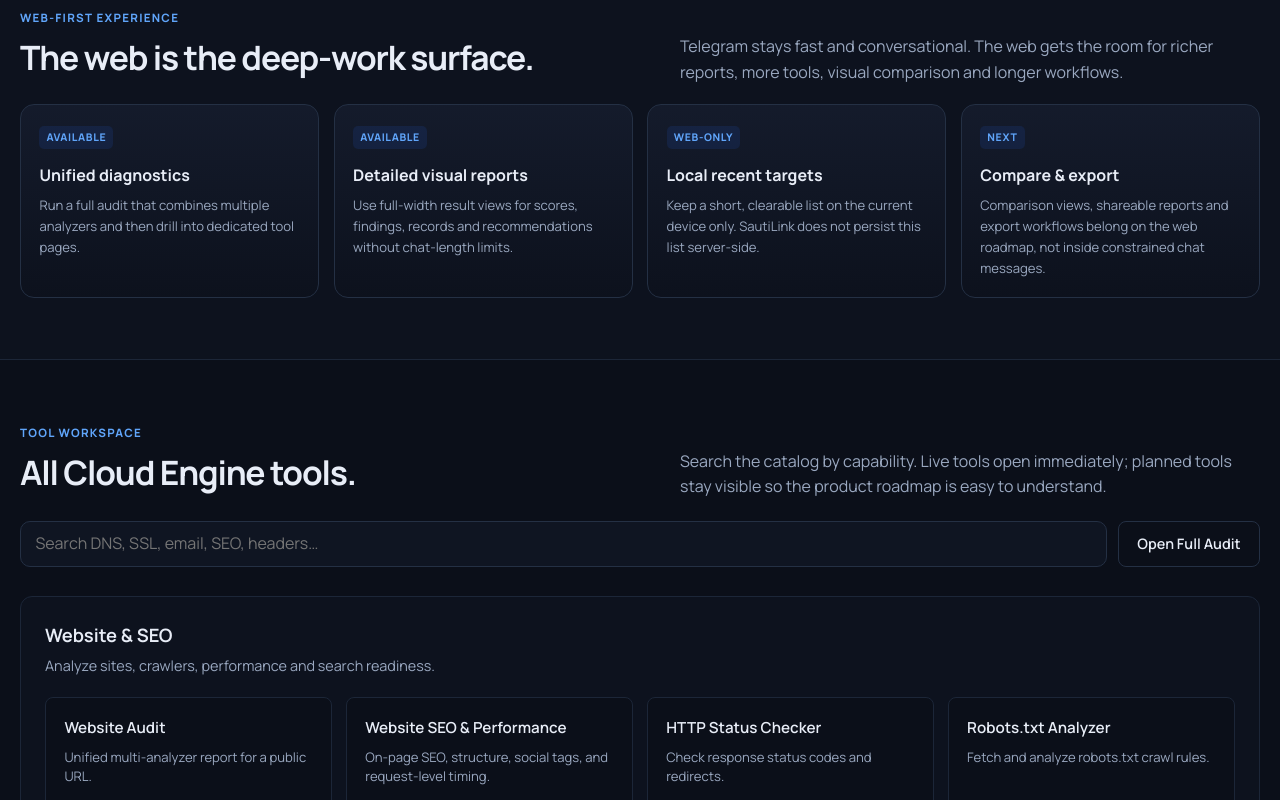
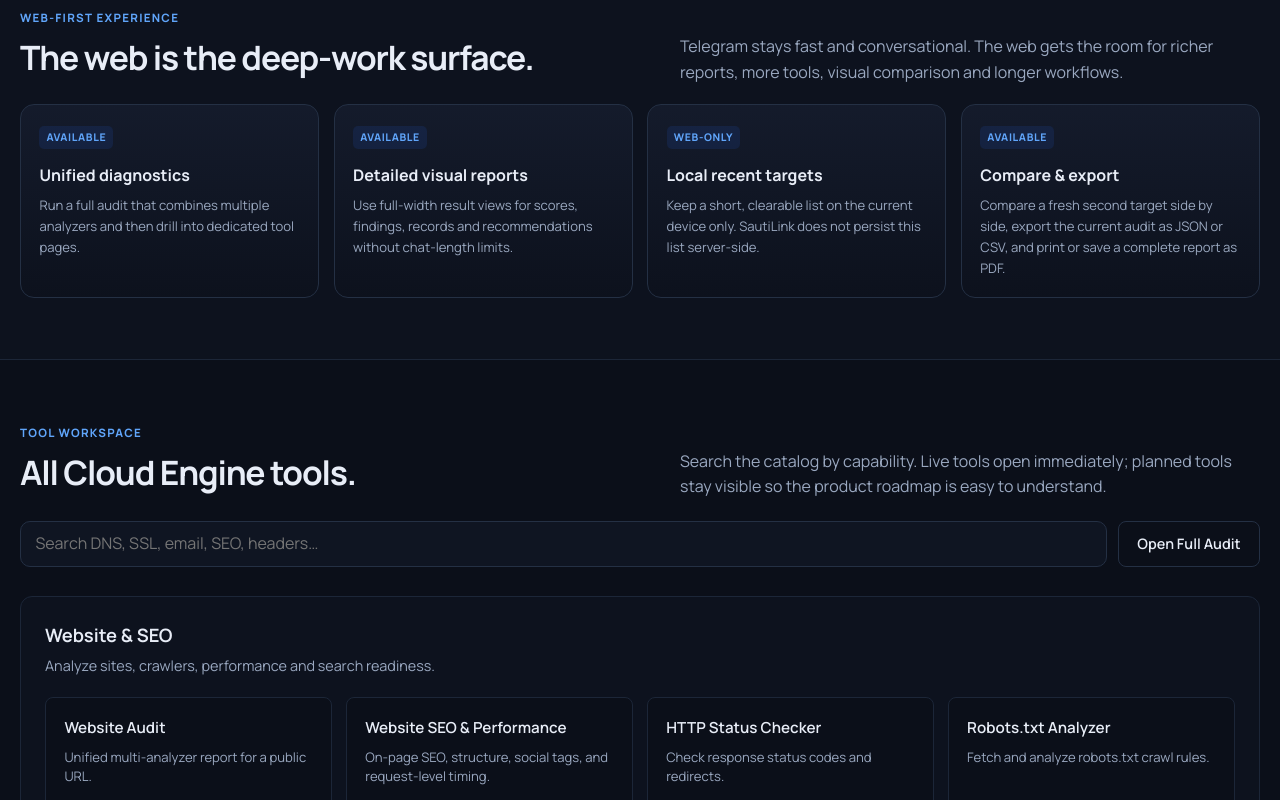
Before and after one commit to sautilink/sautilink-cloud-engine, a website: page public/index.html in a window 1280 px wide. Shown: the part 1060-1860 px from the top of the page. Drawn offline with Linux system fonts and the light colour scheme; no server answers.

Commit message:
Promote compare and export on flagship homepage

```diff
--- a/public/index.html
+++ b/public/index.html
@@ -132,9 +132,9 @@
             <p>Keep a short, clearable list on the current device only. SautiLink does not persist this list server-side.</p>
           </article>
           <article class="feature-card">
-            <span class="feature-label">Next</span>
+            <span class="feature-label">Available</span>
             <h3>Compare & export</h3>
-            <p>Comparison views, shareable reports and export workflows belong on the web roadmap, not inside constrained chat messages.</p>
+            <p>Compare a fresh second target side by side, export the current audit as JSON or CSV, and print or save a complete report as PDF.</p>
           </article>
         </div>
       </div>
@@ -186,7 +186,7 @@
             <p>Primary surface for deeper work and the largest feature set.</p>
             <ul class="bridge-list">
               <li><strong>Best for:</strong> detailed reports, visual exploration, long findings and multi-tool workflows.</li>
-              <li><strong>More than bot:</strong> future compare, exports, saved workspaces and richer result controls.</li>
+              <li><strong>More than bot:</strong> side-by-side comparison, JSON/CSV exports, printable reports and richer result controls.</li>
             </ul>
           </article>
           <article class="bridge-card">
```
